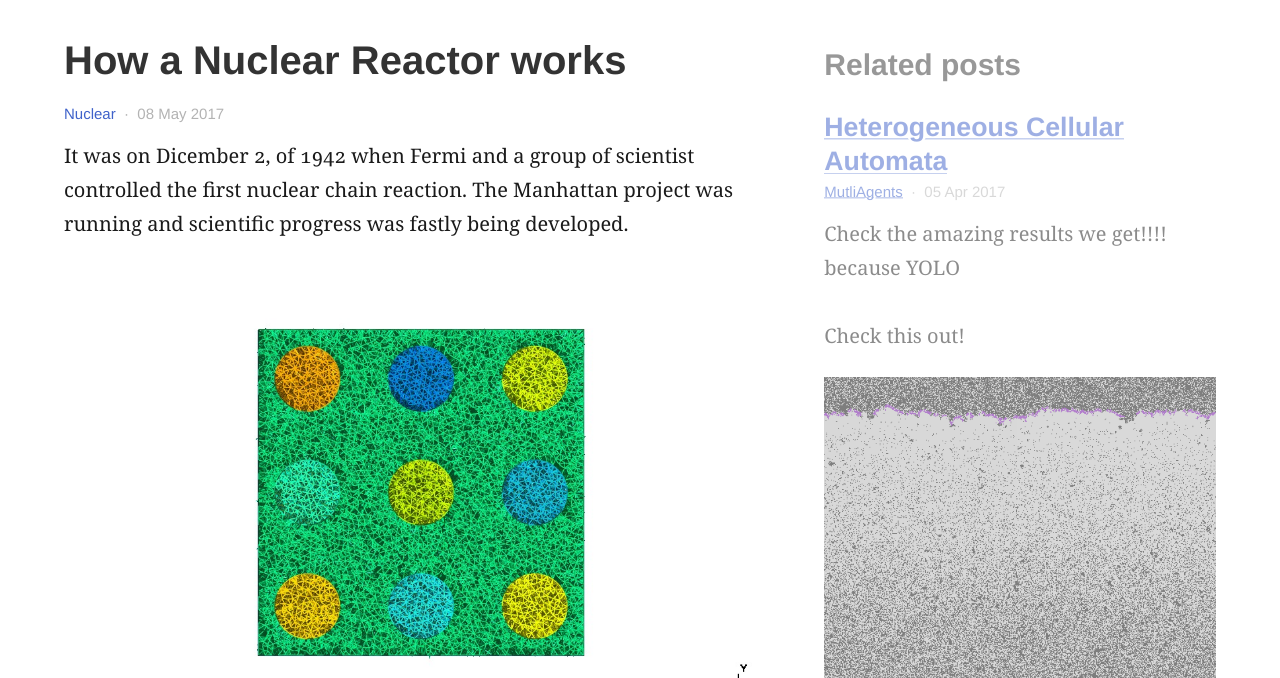
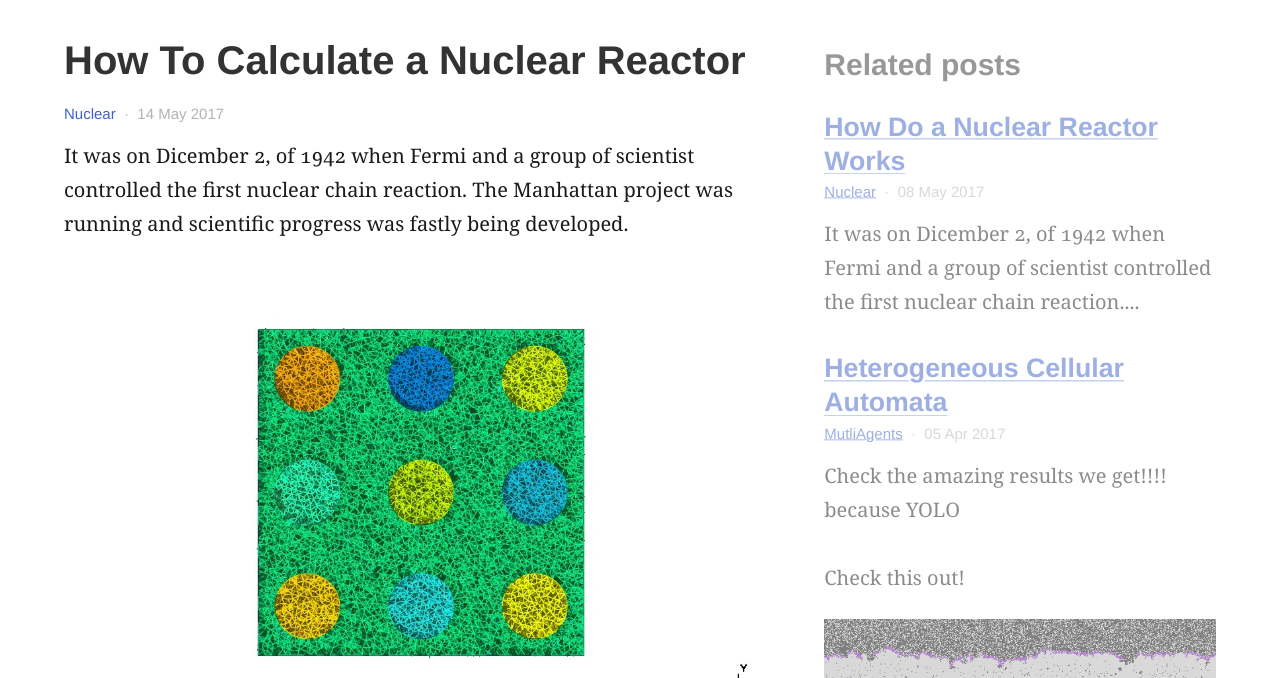
Before and after one commit to GG1991/nfpe, a Jekyll site: the page built from _posts/nuclear/2017-05-14-how_to_calculate_a_nr.md, in a window 1280 px wide and 900 px high, scrolled down 206 px, cut to the strip 222-900 px from the top of the window. Built offline with Jekyll 4.4.1, drawn with Linux system fonts in a browser that asks for light colours; formulas are drawn with MathJax 3; comment, search, counter and statistics services are not loaded; some of the changed text lies outside the part shown.

Commit message:
changing the layout insisde _post directory arrange by theme folders, adding a post how_to_calculate_a_nr.md

```diff
--- /dev/null
+++ b/_posts/nuclear/2017-05-08-how_do_a_nr_works.md
@@ -0,0 +1,13 @@
+---
+title: How Do a Nuclear Reactor Works
+category: Nuclear
+author: Guido Giuntoli
+use_math: true
+feature_image: "https://unsplash.it/1200/400?image=200"
+---
+
+It was on Dicember 2, of 1942 when Fermi and a group of scientist controlled the first nuclear chain reaction. The
+Manhattan project was running and scientific progress was fastly being developed.
+
+
+#
--- a/_posts/2017-05-08-guid.md
+++ b/_posts/nuclear/2017-05-14-how_to_calculate_a_nr.md
@@ -1,5 +1,5 @@
 ---
-title: How a Nuclear Reactor works
+title: How To Calculate a Nuclear Reactor
 category: Nuclear
 author: Guido Giuntoli
 use_math: true
```
Also changed, not shown: _posts/multiagents/2017-04-01-simon-first-post.md (renamed from _posts/2017-04-01-simon-first-post.md), _posts/multiagents/2017-04-03-simon-second-post.md (renamed from _posts/2017-04-03-simon-second-post.md), _posts/multiagents/2017-04-05-HETCA.md (renamed from _posts/2017-04-05-HETCA.md).
